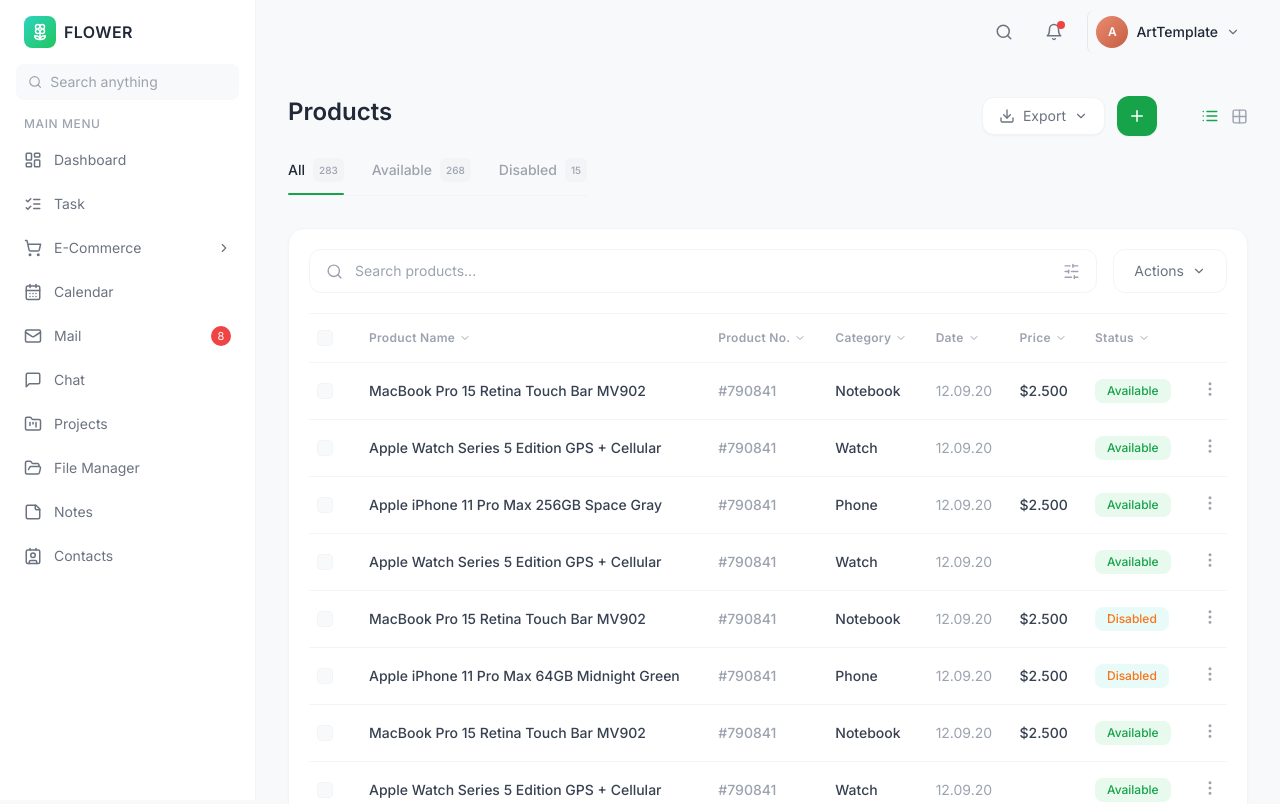
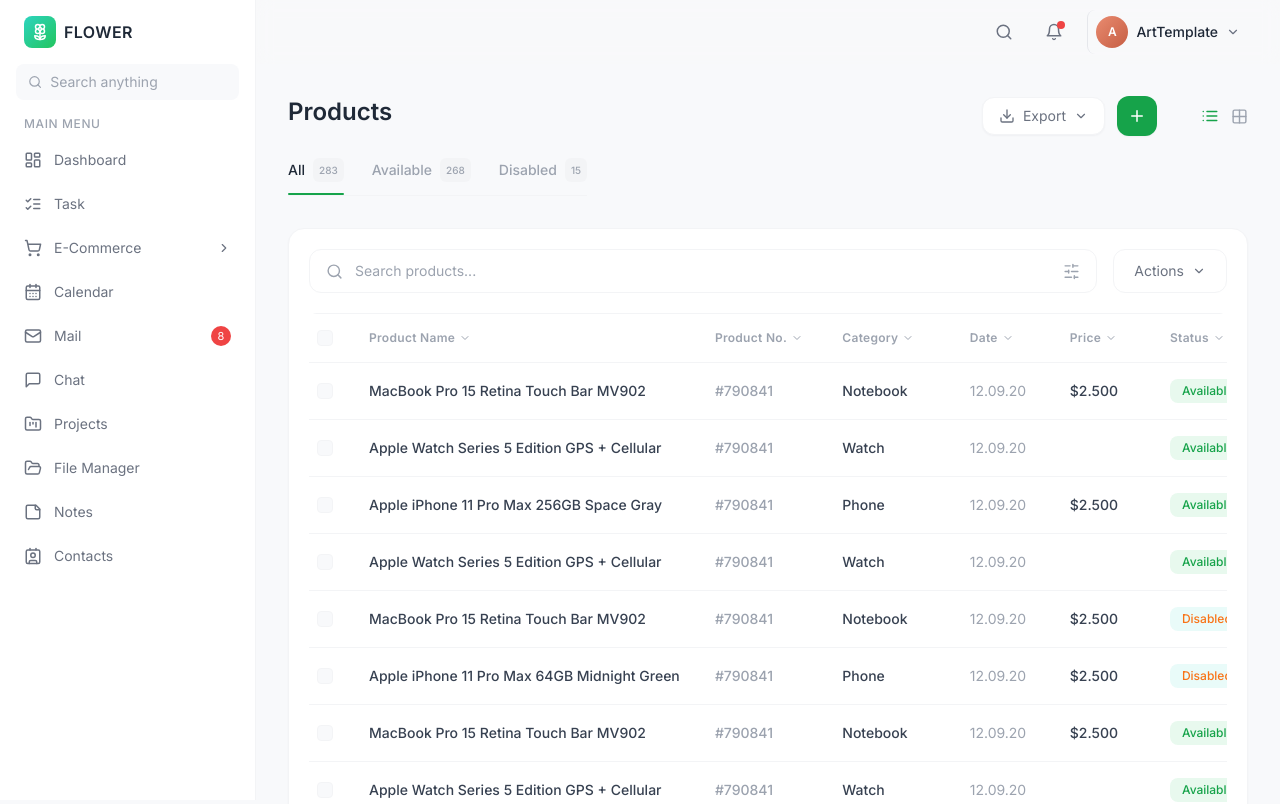
Before and after one commit to Abi1261999/completecollabration, a React (Vite) app: page /ecommerce in a window 1280 px wide. Shown: the top 804 px of the page. Built offline with nearby package versions, Linux system fonts and the light colour scheme.

Commit message:
Expand ecommerce products table width
Co-authored-by: Abi1261999 <Abi1261999@users.noreply.github.com>

```diff
--- a/src/pages/EcommerceProducts.jsx
+++ b/src/pages/EcommerceProducts.jsx
@@ -93,7 +93,7 @@ export default function EcommerceProducts() {
 
 function ProductTabs({ activeTab, onTabChange }) {
   return (
-    <div className="mt-7 flex h-auto w-full max-w-[1110px] flex-wrap items-center gap-7 border-b border-ink-100 text-sm md:h-10">
+    <div className="mt-7 flex h-auto w-full flex-wrap items-center gap-7 border-b border-ink-100 text-sm md:h-10">
       {productTabs.map((tab) => (
         <button
           key={tab.value}
@@ -134,7 +134,7 @@ function ProductsTable({ products: visibleProducts, selectedIds, query, page, on
   }
 
   return (
-    <section className="flex w-full max-w-[1110px] flex-col rounded-xl2 border border-ink-100 bg-white p-5 shadow-card xl:h-[729px]">
+    <section className="flex w-full flex-col rounded-xl2 border border-ink-100 bg-white p-5 shadow-card xl:h-[729px]">
       <div className="mb-5 flex shrink-0 flex-col gap-4 lg:flex-row lg:items-center">
         <div className="flex h-11 min-w-0 flex-1 items-center gap-3 rounded-xl border border-ink-100 px-4">
           <Search size={17} className="text-ink-400" />
@@ -155,8 +155,18 @@ function ProductsTable({ products: visibleProducts, selectedIds, query, page, on
         </button>
       </div>
 
-      <div className="min-h-0 flex-1 overflow-auto">
-        <table className="h-full w-full min-w-[900px] text-sm">
+      <div className="min-h-0 flex-1 overflow-auto rounded-lg">
+        <table className="h-full w-full min-w-[980px] table-fixed text-sm">
+          <colgroup>
+            <col className="w-12" />
+            <col className="w-[38%]" />
+            <col className="w-[14%]" />
+            <col className="w-[14%]" />
+            <col className="w-[11%]" />
+            <col className="w-[11%]" />
+            <col className="w-[10%]" />
+            <col className="w-10" />
+          </colgroup>
           <thead>
             <tr className="border-y border-ink-100 text-left text-xs uppercase tracking-wide text-ink-400">
               <th className="w-12 px-2 py-4">
@@ -183,7 +193,7 @@ function ProductsTable({ products: visibleProducts, selectedIds, query, page, on
                     label={`Select ${product.name}`}
                   />
                 </td>
-                <td className="max-w-[340px] px-3 py-4 font-medium text-ink-700">{product.name}</td>
+                <td className="truncate px-3 py-4 font-medium text-ink-700">{product.name}</td>
                 <td className="px-3 py-4 font-medium text-ink-400">{product.number}</td>
                 <td className="px-3 py-4 font-medium text-ink-700">{product.category}</td>
                 <td className="px-3 py-4 text-ink-400">{product.date}</td>
```
